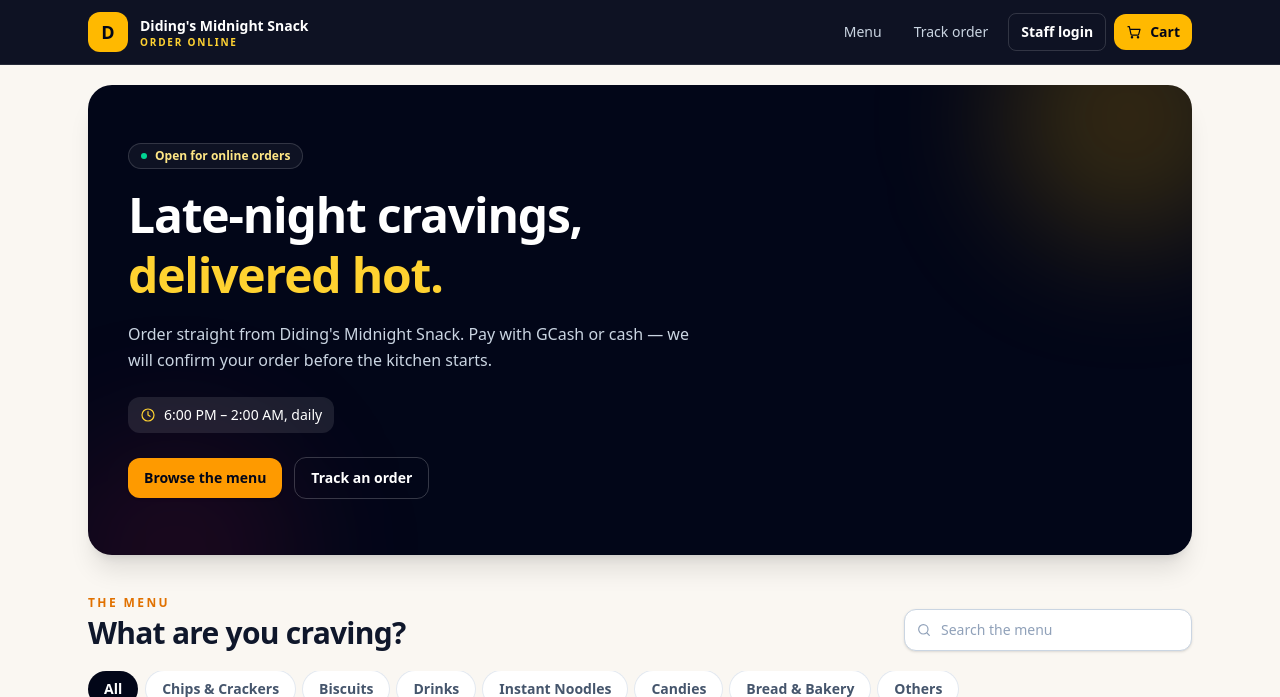
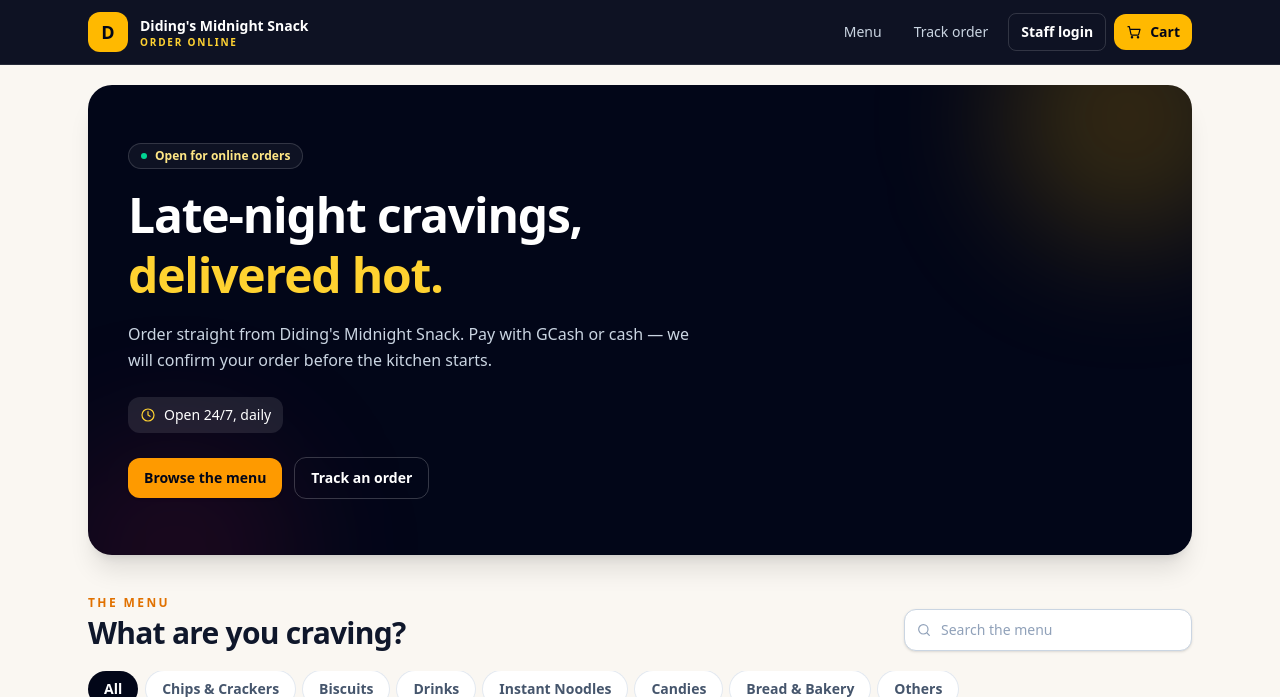
Before and after one commit to agorrero568688-lgtm/MidnightSnackSystem, a Laravel app: page / in a window 1280 px wide. Shown: the top 697 px of the page. Run offline with Laravel 12, Linux system fonts and the light colour scheme; data comes from the database, SQL or seed files in the repository; style sheets or scripts are compiled from the project's sources; some libraries are stand-ins or nearby versions.

Commit message:
Default store hours to 24/7 and add Clear cart button

```diff
--- a/app/Livewire/Settings/Edit.php
+++ b/app/Livewire/Settings/Edit.php
@@ -76,7 +76,7 @@ class Edit extends Component
 
         $this->onlineOrderingEnabled = Setting::bool('online_ordering_enabled');
         $this->ordersPaused = Setting::bool('orders_paused');
-        $this->storeHours = (string) Setting::get('store_hours');
+        $this->storeHours = (string) (Setting::get('store_hours') ?: 'Open 24/7, daily');
         $this->deliveryEnabled = Setting::bool('delivery_enabled');
         $this->pickupEnabled = Setting::bool('pickup_enabled');
         $this->deliveryFee = (string) Setting::get('delivery_fee', '0.00');
--- a/app/Models/Setting.php
+++ b/app/Models/Setting.php
@@ -25,7 +25,7 @@ class Setting extends Model
         // Online ordering
         'online_ordering_enabled' => '1',
         'orders_paused' => '0',
-        'store_hours' => '6:00 PM – 2:00 AM, daily',
+        'store_hours' => 'Open 24/7, daily',
         'delivery_enabled' => '1',
         'pickup_enabled' => '1',
         'delivery_fee' => '39.00',
--- a/database/seeders/SettingsSeeder.php
+++ b/database/seeders/SettingsSeeder.php
@@ -20,7 +20,7 @@ class SettingsSeeder extends Seeder
             'require_shift' => '1',
             'online_ordering_enabled' => '1',
             'orders_paused' => '0',
-            'store_hours' => '6:00 PM – 2:00 AM, daily',
+            'store_hours' => 'Open 24/7, daily',
             'delivery_enabled' => '1',
             'pickup_enabled' => '1',
             'delivery_fee' => '39.00',
--- a/resources/js/order.js
+++ b/resources/js/order.js
@@ -161,6 +161,11 @@ window.orderCart = function () {
 
         remove(id) {
             this.items = this.items.filter((item) => item.id !== id);
+        },
+
+        clearAll() {
+            this.items = [];
+            this.notify('Cart cleared');
         },
 
         qty(id) {
--- a/resources/views/components/layouts/storefront.blade.php
+++ b/resources/views/components/layouts/storefront.blade.php
@@ -63,7 +63,7 @@
             </div>
             <div class="text-sm">
                 <p class="mb-2 text-[11px] font-bold tracking-wider text-amber-300 uppercase">Hours</p>
-                <p>{{ $storeHours ?: 'See you tonight!' }}</p>
+                <p>{{ $storeHours ?: 'Open 24/7, daily' }}</p>
                 @if ($storePhone)
                     <p class="mt-2">{{ $storePhone }}</p>
                 @endif
@@ -162,6 +162,9 @@
                     <p x-show="belowMinimum" x-cloak class="mt-2 text-xs font-semibold text-rose-600"
                         x-text="'Minimum order is ' + money(config.minimum_order_cents) + '.'"></p>
 
+                    <button type="button" @click="clearAll()" x-show="items.length > 0"
+                        class="btn btn-danger w-full mt-3">Clear cart</button>
+
                     <a href="{{ route('orders.checkout') }}" @click="closeCart()"
                         class="btn btn-primary mt-3 w-full" :class="items.length === 0 && 'pointer-events-none opacity-40'">
                         Go to checkout
--- a/resources/views/orders/storefront.blade.php
+++ b/resources/views/orders/storefront.blade.php
@@ -79,7 +79,7 @@
                     <div class="grid gap-4 sm:grid-cols-2 lg:grid-cols-3">
                         @foreach ($section['products'] as $product)
                             @php
-                                $image = $product->image_path ? \Illuminate\Support\Facades\Storage::disk('public')->url($product->image_path) : null;
+                                $image = $product->image_path ? \Illuminate\Support\Facades\Storage::disk('public')->url ($product->image_path) : null;
                             @endphp
 
                             <article x-show="productVisible({{ $product->id }})"
```
